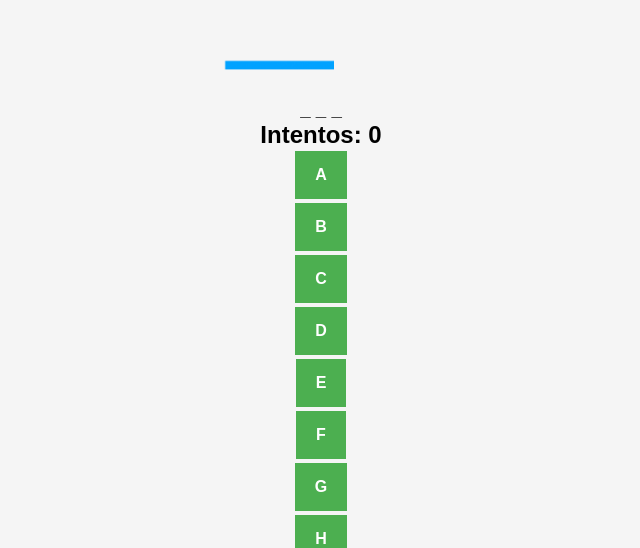
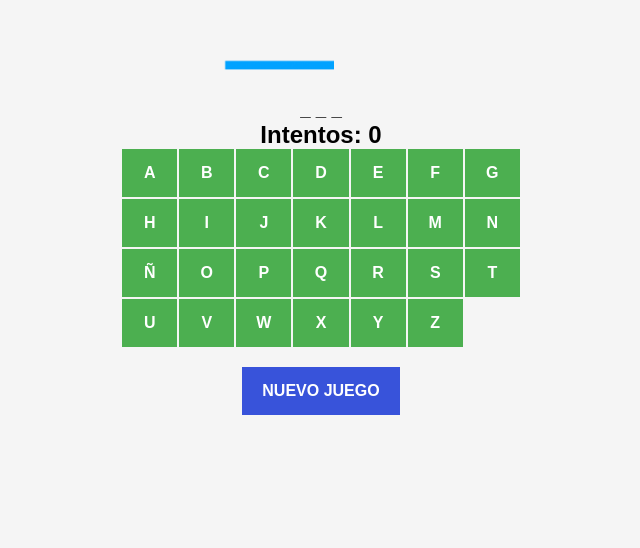
Before and after one commit to axxving/cur-logica-fh-axv, a React (Vite) app in the folder hanging/: page / in a window 1280 px wide. Shown: the part 252-800 px from the top of the page, without its empty margins (319-959 px from the left). Built offline with nearby package versions, Linux system fonts and the light colour scheme.

Commit message:
feat(): new game
Co-Authored-By: Irving Alejandro Hernández Ramírez <160192346+axxving@users.noreply.github.com>

```diff
--- a/hanging/src/App.tsx
+++ b/hanging/src/App.tsx
@@ -5,7 +5,7 @@ import { getRandomWord } from "./helpers/getRandomWords";
 
 export const App = () => {
   // useState de la palabra
-  const [word, setWord] = useState( getRandomWord );
+  const [word, setWord] = useState(getRandomWord);
 
   // Estado que sirve para verificar si el usuario perdio
   const [lose, setLose] = useState(false);
@@ -35,10 +35,9 @@ export const App = () => {
   }, [hiddenWord]);
 
   const checkLetter = (letter: string) => {
-
     // Verificar el estado de si el usuario perdio o gano para que pueda correr
-    if ( lose ) return;
-    if ( won ) return;
+    if (lose) return;
+    if (won) return;
 
     if (!word.includes(letter)) {
       // Aumenta el numero de intentos y mantiene el numero en 9
@@ -59,6 +58,18 @@ export const App = () => {
     setHiddenWord(arrayHideenWord.join(" "));
   };
 
+  const newGame = () => {
+    // Nueva palabra secreta
+    setWord(getRandomWord);
+    // Reinicia el estado de la palabra oculta
+    setHiddenWord("_ ".repeat(word.length));
+    // Reinicia el estado de intentos
+    setAttemps(0);
+    // Reinicia el estado de perder o ganar
+    setLose(false);
+    setWon(false);
+  }
+
   return (
     <div className="app">
       {/** Imagen del juego */}
@@ -76,6 +87,7 @@ export const App = () => {
       {won ? <p>Felicitaciones! Ganaste!</p> : ""}
 
       {/** Botones de letras */}
+      <div className="teclasContainer">
         {letters.map((letter) => {
           return (
             <button onClick={() => checkLetter(letter)} key={letter}>
@@ -84,5 +96,9 @@ export const App = () => {
           );
         })}
       </div>
+
+      {/** Reinicia */}
+      <button onClick={newGame} className="nuevoJuego">Nuevo juego</button>
+    </div>
   );
 };
--- a/hanging/src/index.css
+++ b/hanging/src/index.css
@@ -11,7 +11,6 @@ body {
 }
 
 button {
-    margin: 2px;
     background-color: #4CAF50;
     color: #fff;
     border: none;
@@ -36,3 +35,14 @@ button {
     justify-content: center;
     flex-direction: column;
 }
+
+.teclasContainer {
+    display: grid;
+    grid-template-columns: repeat(7, 1fr);
+    gap: 2px;
+}
+
+.nuevoJuego {
+    margin-top: 20px;
+    background-color: #3853da;
+}
```
Lines whose indentation alone changed are shown as unchanged.
